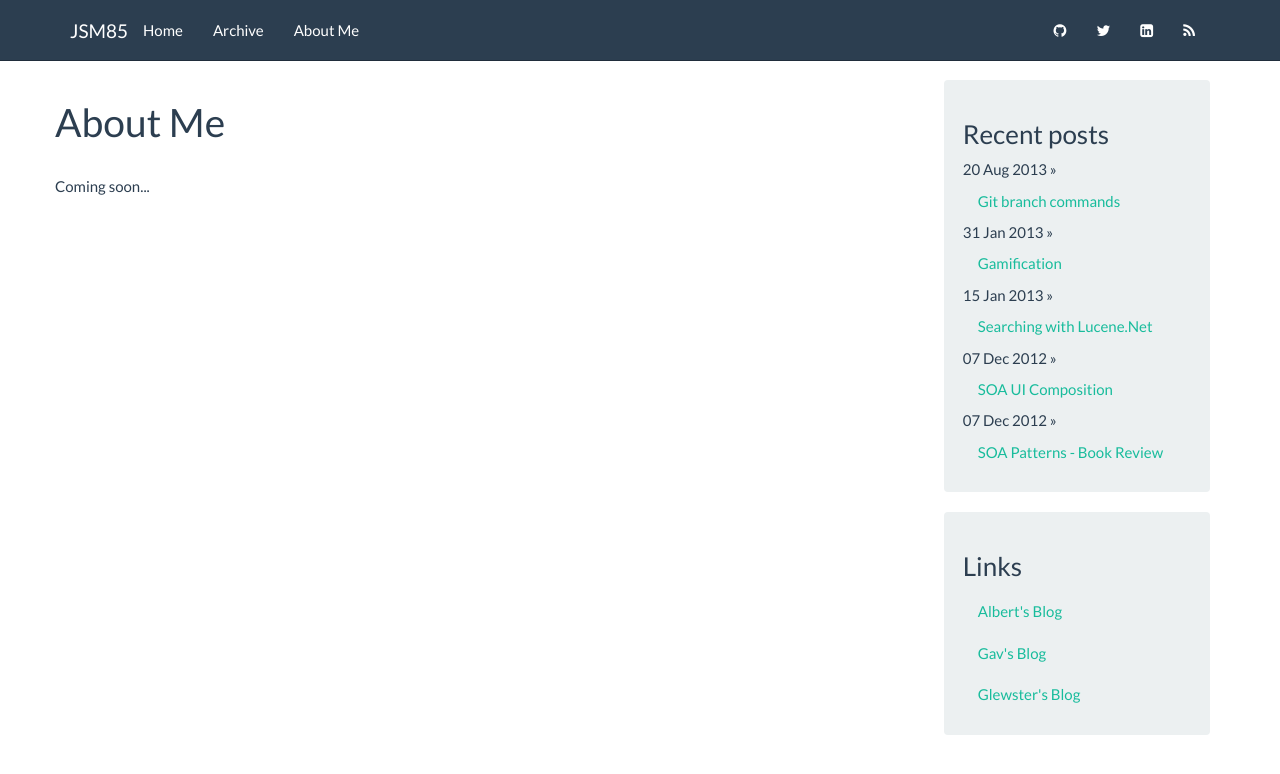
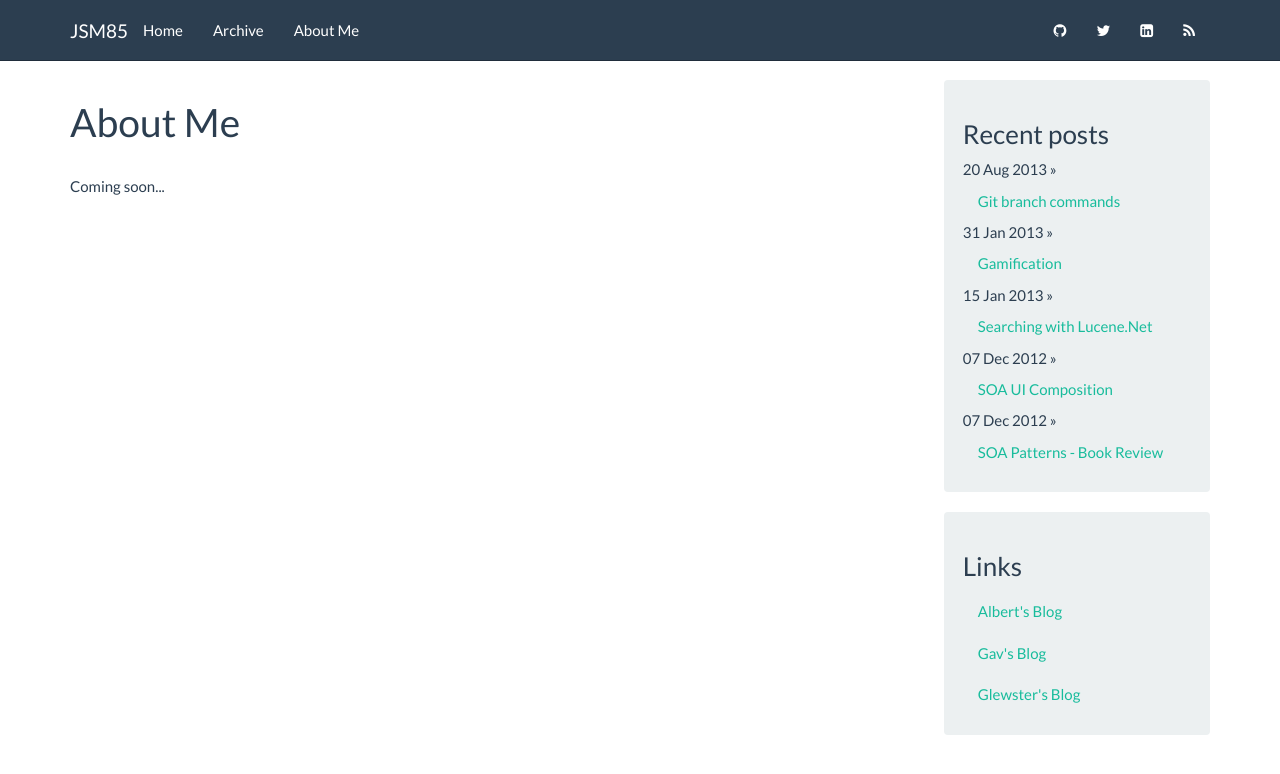
Before and after one commit to jsm85/jsm85.github.io, a Jekyll site: the page built from about.html, in a window 1280 px wide. Shown: the top 774 px of the page. Built offline with Jekyll 4.4.1, drawn with Linux system fonts in a browser that asks for light colours; Markdown is read by kramdown in place of the engine named in the settings.

Commit message:
fixed up some padding formatting issues

```diff
--- a/_layouts/post.html
+++ b/_layouts/post.html
@@ -1,6 +1,7 @@
 ---
 layout: default
 ---
+<div class="post padding-fix">
 <h2>{{ page.title }}</h2>
 
 <div>
@@ -18,6 +19,7 @@ layout: default
 
 </br>
 
-<div class="post">
+<div>
 {{ content }}
 </div>
+</div>
--- a/about.html
+++ b/about.html
@@ -3,7 +3,7 @@ layout: default
 title: About Me
 ---
 
-<div id="home">
+<div id="about" class="padding-fix">
   <h1>About Me</h1>
 </br>
 <spac>Coming soon...</span>
--- a/archive.html
+++ b/archive.html
@@ -3,7 +3,7 @@ layout: default
 title: Archive
 ---
 
-<div id="archive">
+<div id="archive" class="padding-fix">
 	<h2>Archive</h2>
 <table class="table">
         <thead>
--- a/css/style.css
+++ b/css/style.css
@@ -25,7 +25,7 @@ body {
 	padding-right: 15px;
 }
 
-.row-fix {
+.padding-fix {
 	padding-left: 15px;
 }
 
--- a/index.html
+++ b/index.html
@@ -23,7 +23,7 @@ title: Index
     </br>
         {% endfor %}
     </div>
-    <div class="row row-fix" id="GitHubRepos">
+    <div class="row padding-fix" id="GitHubRepos">
         <div class="col-6 col-sm-6 col-lg-4">
             <h2 class="githubRepoList-header">Jekyll Blog Importer</h2>
             <p class="githubRepoList-description">A utility to help migrate a Wordpress blog to Jekyll.</p>
```
